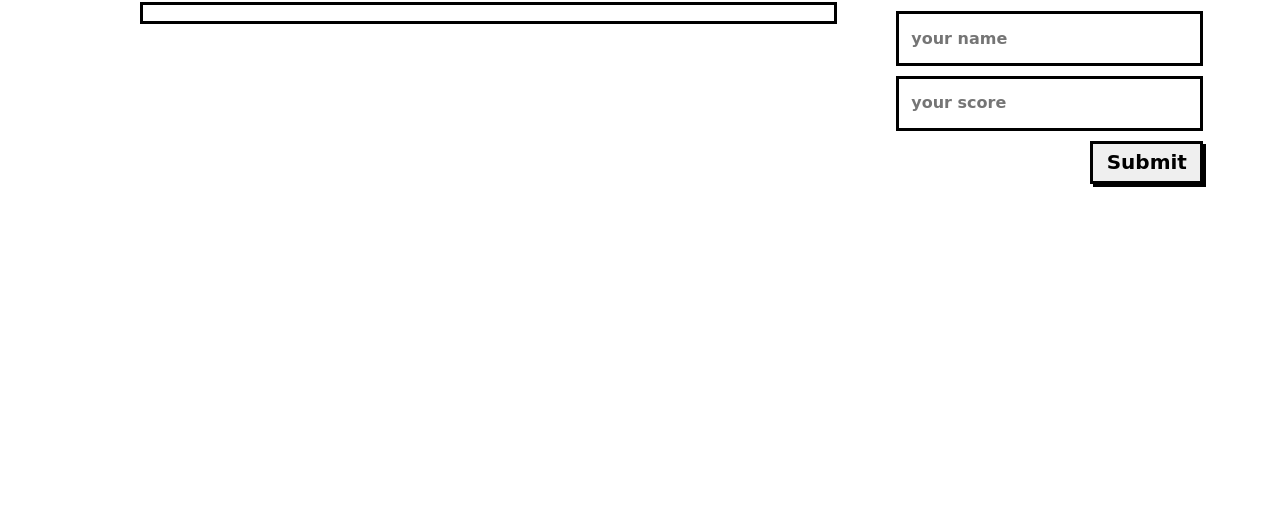
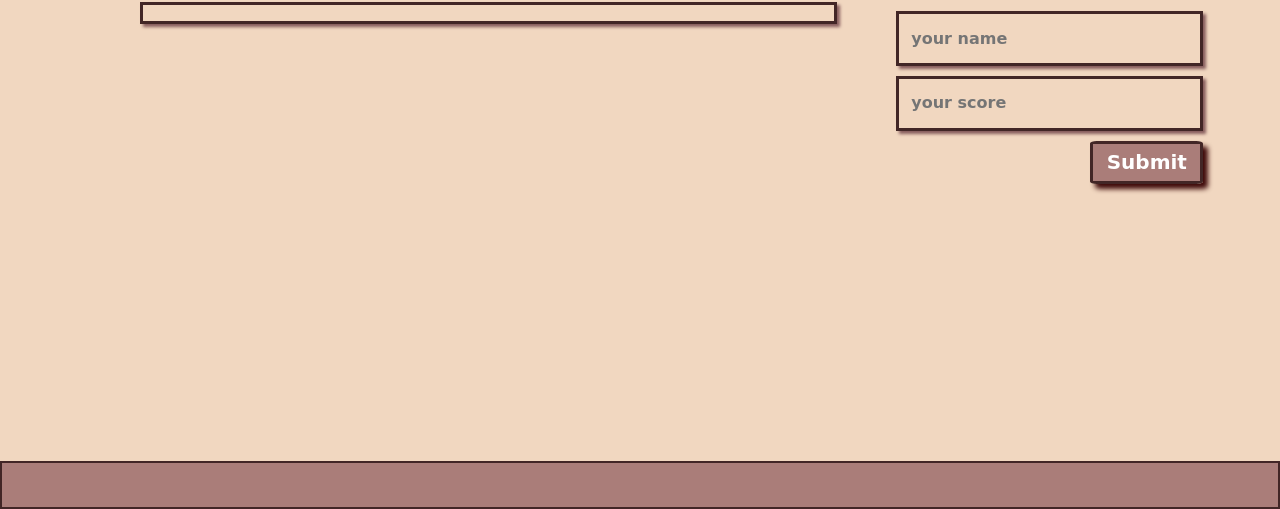
Before and after one commit to monika-soam/-Leaderboard, a website built with webpack: page src/index.html in a window 1280 px wide. Shown: the part 291-800 px from the top of the page. Built offline with nearby package versions, Linux system fonts and the light colour scheme; no server answers.

Commit message:
added style

```diff
--- a/src/index.html
+++ b/src/index.html
@@ -40,6 +40,7 @@
       <div class="submit-button"><button type="submit" id="submit">Submit</button></div>
     </div>
   </div>
+  <div class="footer"></div>
   <script src="./main.js"></script>
 </body>
 
--- a/src/style.css
+++ b/src/style.css
@@ -2,6 +2,7 @@
   box-sizing: border-box;
   font-family: cursive;
   font-weight: 800;
+  background-color: #f1d7c0;
 }
 
 .main {
@@ -41,10 +42,12 @@
 
 .inner-content-heading h2 {
   width: 100%;
+  font-weight: 800;
 }
 
 .inner-content-data {
-  border: 3px solid black;
+  border: 3px solid #422626;
+  box-shadow: 3px 3px 3px #875d5d;
 }
 
 .addscore {
@@ -64,8 +67,9 @@
 
 .addscore input {
   padding: 4%;
-  border: 3px solid;
+  border: 3px solid #422626;
   width: 100%;
+  box-shadow: 3px 3px 3px #875d5d;
 }
 
 .submit-button {
@@ -75,11 +79,31 @@
 button {
   font-size: 20px;
   padding: 2% 8%;
-  border: 3px solid black;
-  box-shadow: 3px 3px black;
+  border: 3px solid #422626;
+  box-shadow: 5px 5px 5px #3e0a0a;
+  background-color: #9b6969d1;
+  color: white;
+  border-radius: 6%;
 }
 
 .data-name {
-  width: 25%;
+  width: 30%;
   text-align: center;
 }
+
+.footer {
+  width: 100%;
+  border: 2px solid #422626;
+  position: absolute;
+  bottom: 0;
+  height: 6%;
+  background-color: #9b6969d1;
+}
+
+button:hover {
+  background-color: #533434d1;
+}
+
+.footer:hover {
+  background-color: #533434d1;
+}
```
Also changed, not shown: dist/main.js.
